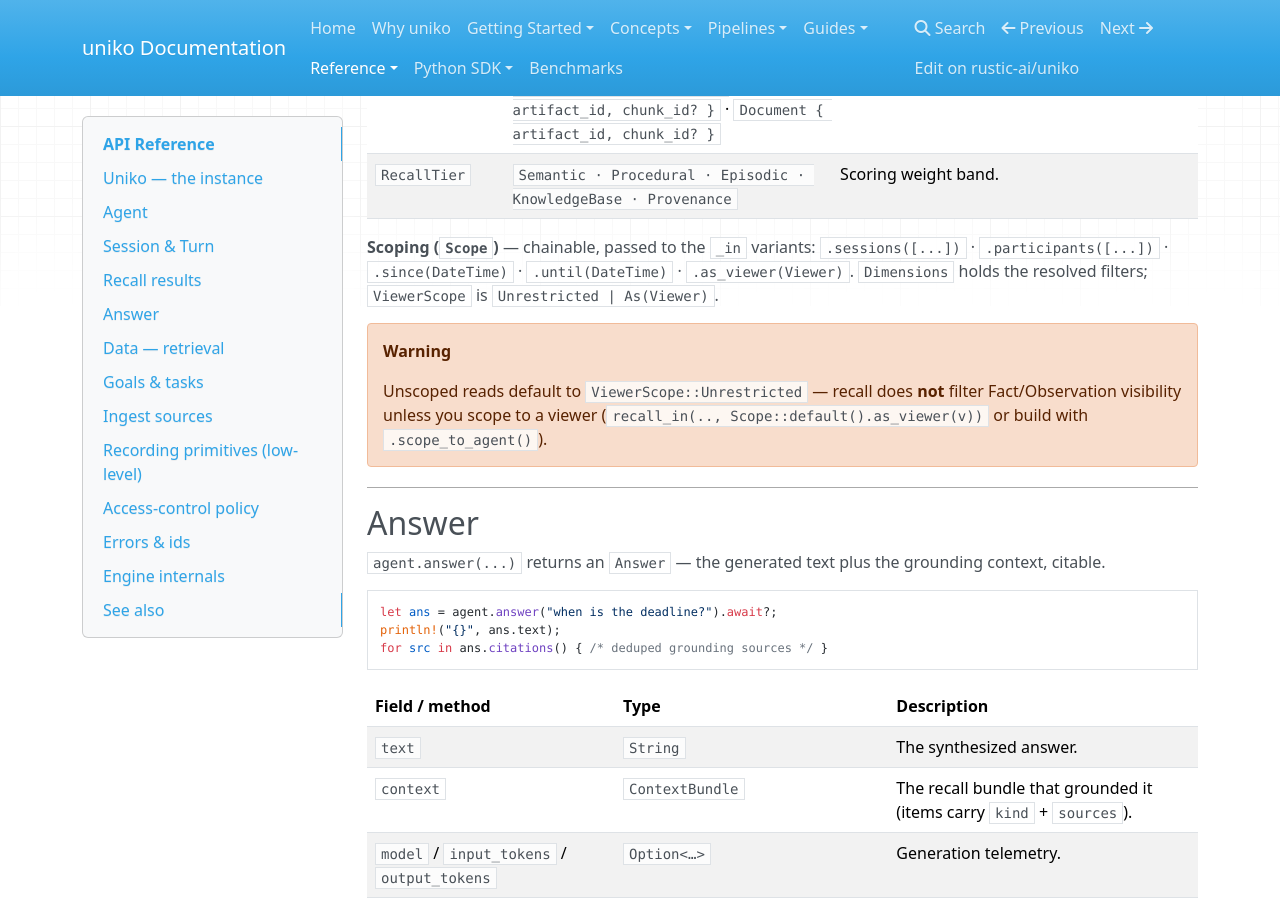
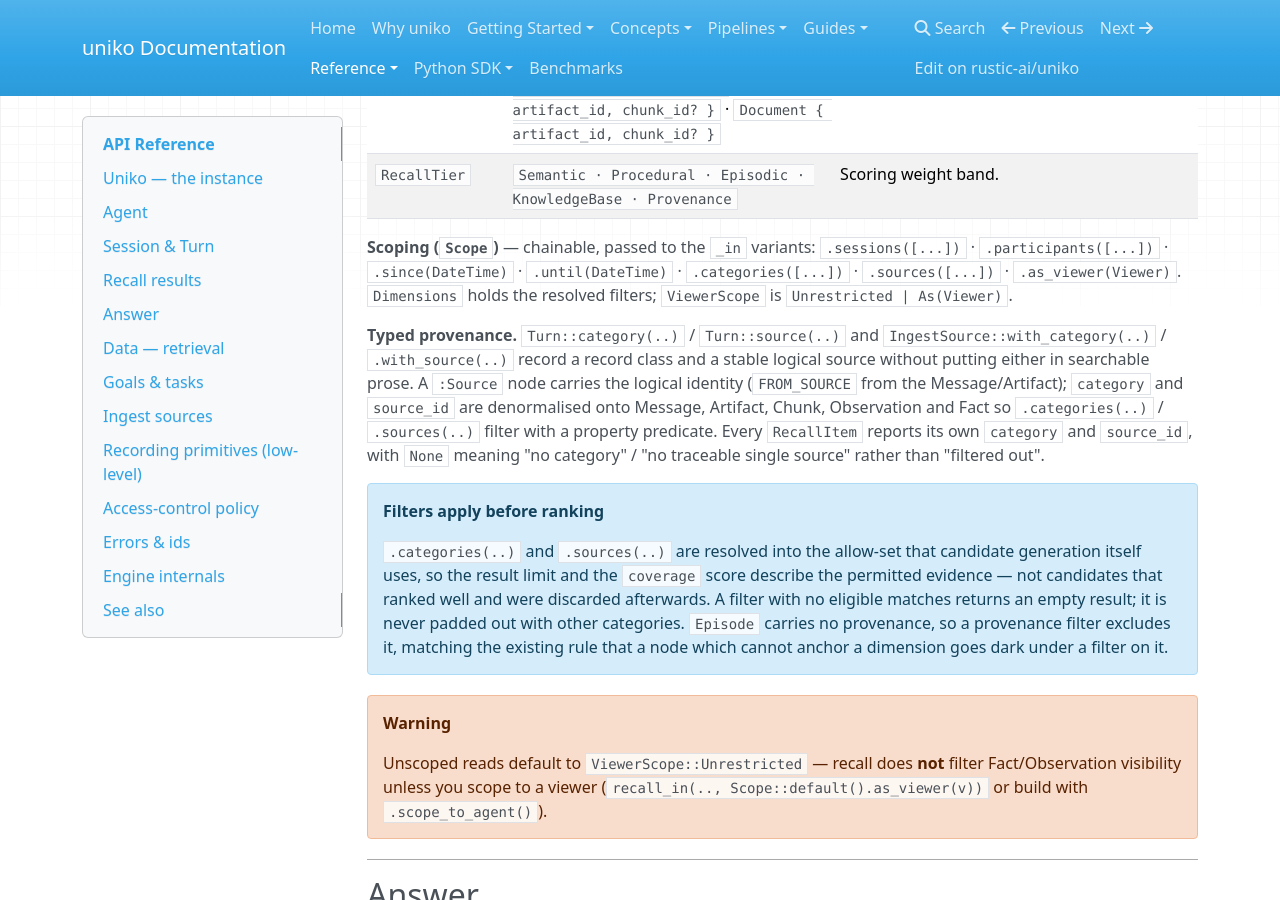
Before and after one commit to milliondreams/uniko, an MkDocs documentation site: the page built from website/docs/reference/api.md, in a window 1280 px wide and 900 px high, scrolled down 4432 px. Built offline with MkDocs 1.6.1, drawn with Linux system fonts in a browser that asks for light colours; nearby versions of some CDN libraries.

Commit message:
docs: typed provenance and pre-ranking recall filters
Records the API, the `:Source` model and the denormalisation behind it.

States the two things a reader would otherwise get wrong: that `Episode`
carries no provenance and so goes dark under a provenance filter, and that
`None` on a `RecallItem` means no category recorded or no single traceable
source — not that the item was filtered out.

```diff
--- a/website/docs/reference/api.md
+++ b/website/docs/reference/api.md
@@ -157,8 +157,27 @@ for item in &bundle.items {
 | `RecallTier` | `Semantic · Procedural · Episodic · KnowledgeBase · Provenance` | Scoring weight band. |
 
 **Scoping (`Scope`)** — chainable, passed to the `_in` variants: `.sessions([...])` ·
-`.participants([...])` · `.since(DateTime)` · `.until(DateTime)` · `.as_viewer(Viewer)`.
+`.participants([...])` · `.since(DateTime)` · `.until(DateTime)` · `.categories([...])` ·
+`.sources([...])` · `.as_viewer(Viewer)`.
 `Dimensions` holds the resolved filters; `ViewerScope` is `Unrestricted | As(Viewer)`.
+
+**Typed provenance.** `Turn::category(..)` / `Turn::source(..)` and
+`IngestSource::with_category(..)` / `.with_source(..)` record a record class and a
+stable logical source without putting either in searchable prose. A `:Source` node
+carries the logical identity (`FROM_SOURCE` from the Message/Artifact); `category` and
+`source_id` are denormalised onto Message, Artifact, Chunk, Observation and Fact so
+`.categories(..)` / `.sources(..)` filter with a property predicate. Every
+`RecallItem` reports its own `category` and `source_id`, with `None` meaning "no
+category" / "no traceable single source" rather than "filtered out".
+
+!!! note "Filters apply before ranking"
+    `.categories(..)` and `.sources(..)` are resolved into the allow-set that
+    candidate generation itself uses, so the result limit and the `coverage` score
+    describe the permitted evidence — not candidates that ranked well and were
+    discarded afterwards. A filter with no eligible matches returns an empty result;
+    it is never padded out with other categories. `Episode` carries no provenance, so
+    a provenance filter excludes it, matching the existing rule that a node which
+    cannot anchor a dimension goes dark under a filter on it.
 
 !!! warning
     Unscoped reads default to `ViewerScope::Unrestricted` — recall does **not** filter
```
Also changed, not shown: CHANGELOG.md.
